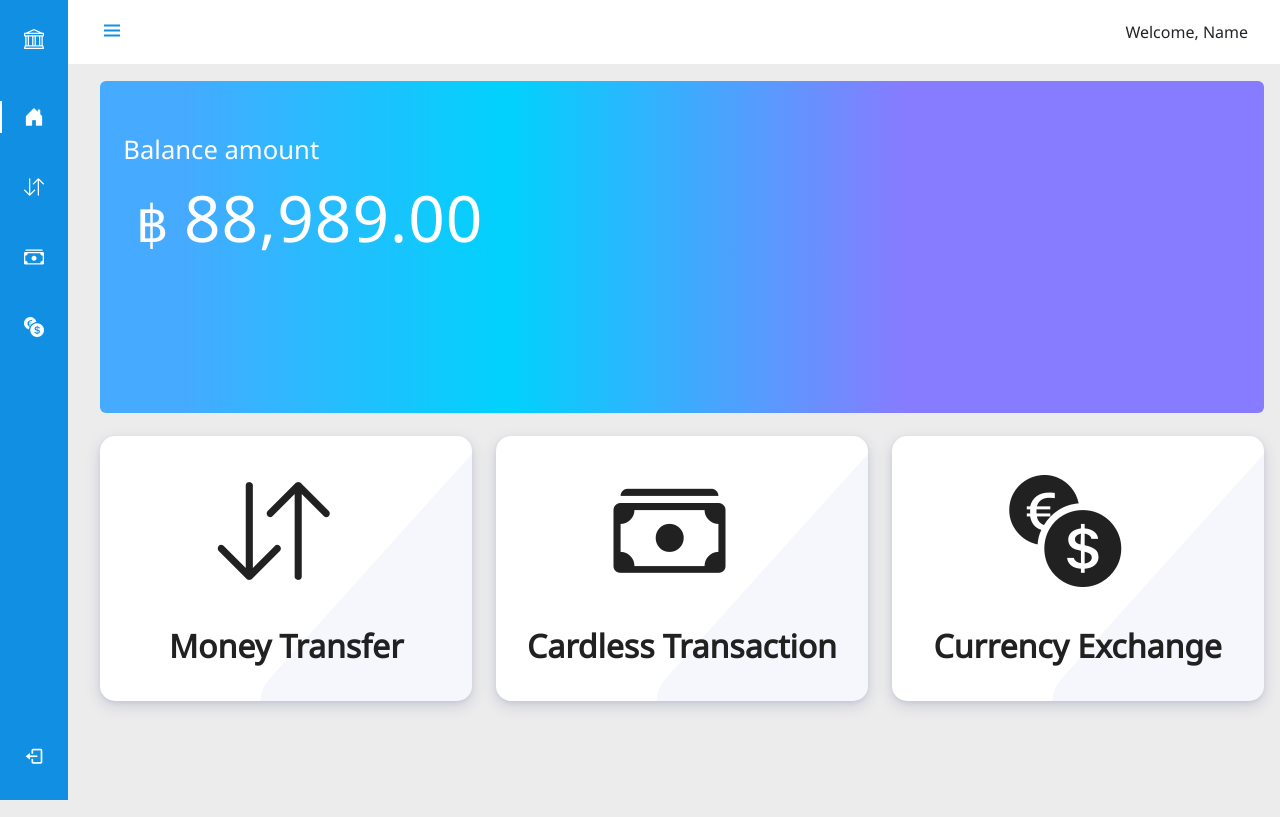
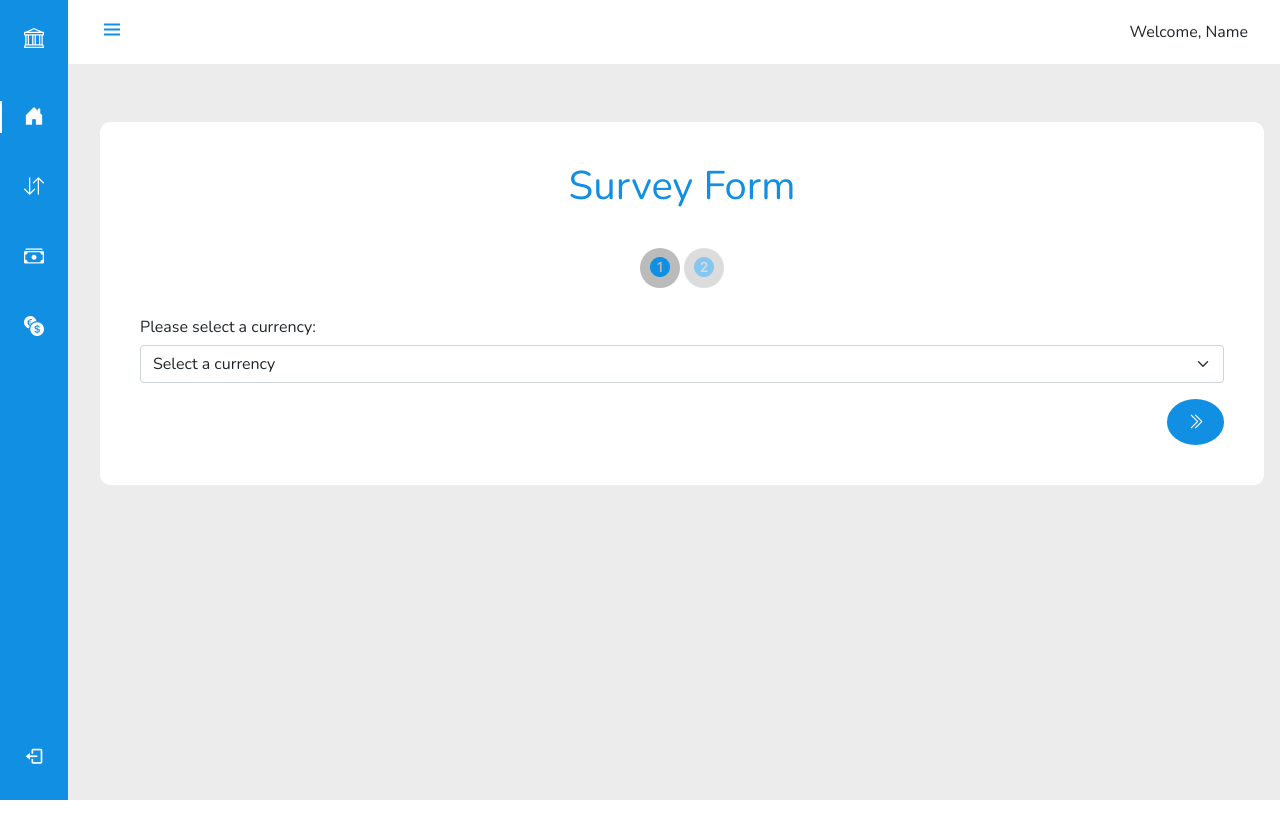
Before and after one commit to Thanida-P/Virtual-Banking-System-Prototype, a FastAPI app: page / in a window 1280 px wide. Run offline with FastAPI, Linux system fonts and the light colour scheme; some libraries are stand-ins or nearby versions.

Commit message:
currency exchange ver 1

```diff
--- a/main.py
+++ b/main.py
@@ -82,4 +82,4 @@ manager.cookie_name = "session"
 #login
 @app.get("/", response_class=HTMLResponse)
 async def login(request: Request):
-    return templates.TemplateResponse("home.html", {"request": request})
+    return templates.TemplateResponse("currencyExchange.html", {"request": request})
--- /dev/null
+++ b/static/css/currencyExchange.css
@@ -0,0 +1,131 @@
+.exchangeFormWrapper {
+    overflow: hidden;
+    min-height: fit-content;
+}
+
+#exchangeForm {
+    background-color: #ffffff;
+    padding: 40px;
+    border-radius: 10px;
+    margin-top: 5%;
+}
+
+#register{
+
+  color: var(--first-color);
+}
+
+h1 {
+    text-align: center
+}
+
+input {
+    padding: 10px;
+    width: 100%;
+    font-size: 17px;
+    font-family: Raleway;
+    border: 1px solid #aaaaaa;
+    border-radius: 10px;
+    -webkit-appearance: none;
+}
+
+
+
+.tab input:focus{
+
+  border:1px solid var(--first-color) !important;
+  outline: none;
+}
+
+input.invalid {
+
+    border:1px solid #e03a0666;
+}
+
+.tab {
+    display: none
+}
+
+button {
+    background-color: var(--first-color);
+    color: #ffffff;
+    border: none;
+    border-radius: 50%;
+    padding: 10px 20px;
+    font-size: 17px;
+    font-family: Raleway;
+    cursor: pointer
+}
+
+button:hover {
+    opacity: 0.8
+}
+
+button:focus{
+
+  outline: none !important;
+}
+
+#prevBtn {
+    background-color: #bbbbbb
+}
+
+
+.all-steps{
+      text-align: center;
+    margin-top: 30px;
+    margin-bottom: 30px;
+    width: 100%;
+    display: inline-flex;
+    justify-content: center;
+}
+
+.step {
+    height: 40px;
+    width: 40px;
+    margin: 0 2px;
+    background-color: #bbbbbb;
+    border: none;
+    border-radius: 50%;
+    display: flex;
+    justify-content: center;
+    align-items: center;
+    font-size: 20px;
+    color: var(--first-color);
+    opacity: 0.5;
+}
+
+.step.active {
+    opacity: 1
+}
+
+
+.step.finish {
+   color: #fff;
+   background: var(--first-color);
+   opacity: 1;
+
+}
+
+
+
+.all-steps {
+    text-align: center;
+    margin-top: 30px;
+    margin-bottom: 30px
+}
+
+.thanks-message {
+    display: none
+}
+
+.from, .to {
+    display: flex;
+    justify-content: center;
+    align-items: center;
+    margin-top: 20px
+}
+
+#currency-rate, #exchange-form {
+    display: none;
+}
--- a/static/css/home.css
+++ b/static/css/home.css
@@ -127,8 +127,6 @@ body {
   margin-bottom: 1rem;
   font-size: 2.5rem;
 }
-.our_solution_content p {
-}
 
 .hover_color_bubble {
   position: absolute;
@@ -153,5 +151,5 @@ body {
   color: #212121;
   font-size: 7rem;
   font-weight: bolder;
-  margin-left: 30%;
+  margin-left: 35%;
 }
--- /dev/null
+++ b/static/js/currencyExchange.js
@@ -0,0 +1,90 @@
+var currentTab = 0;
+document.addEventListener("DOMContentLoaded", function (event) {
+  showTab(currentTab);
+  document.getElementById("currency").addEventListener("change", displayRates);
+  document
+    .getElementById("exchangeOption")
+    .addEventListener("change", displayExchangeForm);
+});
+
+function showTab(n) {
+  var x = document.getElementsByClassName("tab");
+  x[n].style.display = "block";
+  if (n == 0) {
+    document.getElementById("prevBtn").style.display = "none";
+  } else {
+    document.getElementById("prevBtn").style.display = "inline";
+  }
+  if (n == x.length - 1) {
+    document.getElementById("nextBtn").innerHTML =
+      '<i class="bi bi-chevron-double-right"></i>';
+  } else {
+    document.getElementById("nextBtn").innerHTML =
+      '<i class="bi bi-chevron-double-right"></i>';
+  }
+  fixStepIndicator(n);
+}
+
+function nextPrev(n) {
+  var x = document.getElementsByClassName("tab");
+  if (n == 1 && !validateForm()) return false;
+  x[currentTab].style.display = "none";
+  currentTab = currentTab + n;
+  if (currentTab >= x.length) {
+    document.getElementById("nextprevious").style.display = "none";
+    document.getElementById("all-steps").style.display = "none";
+    document.getElementById("register").style.display = "none";
+    document.getElementById("text-message").style.display = "block";
+  }
+
+  var currencyRate = document.getElementById("currency-rate");
+  var exchangeForm = document.getElementById("exchange-form");
+  var exchangeOption = document.getElementById("exchangeOption").value;
+  if (currentTab == 1) {
+    currencyRate.style.display = "none";
+    if (exchangeOption == "buy" || exchangeOption == "sell") {
+      exchangeForm.style.display = "block";
+    }
+  } else if (currentTab == 0) {
+    currencyRate.style.display = "block";
+    exchangeForm.style.display = "none";
+  } else {
+    currencyRate.style.display = "none";
+    exchangeForm.style.display = "none";
+  }
+
+  showTab(currentTab);
+}
+
+function validateForm() {
+  return true;
+}
+
+function fixStepIndicator(n) {
+  var i,
+    x = document.getElementsByClassName("step");
+  for (i = 0; i < x.length; i++) {
+    x[i].className = x[i].className.replace(" active", "");
+  }
+  x[n].className += " active";
+}
+
+function displayRates() {
+  var currencyRate = document.getElementById("currency-rate");
+  if (
+    currencyRate.style.display == "" ||
+    currencyRate.style.display == "none"
+  ) {
+    currencyRate.style.display = "block";
+  }
+}
+
+function displayExchangeForm() {
+  var exchangeForm = document.getElementById("exchange-form");
+  if (
+    exchangeForm.style.display == "" ||
+    exchangeForm.style.display == "none"
+  ) {
+    exchangeForm.style.display = "block";
+  }
+}
--- a/templates/currencyExchange.html
+++ b/templates/currencyExchange.html
@@ -0,0 +1,96 @@
+{% extends "sidebar_header.html" %} {%block head%} {{super()}}
+<link
+  rel="stylesheet"
+  href="{{url_for('static',path='css/currencyExchange.css')}}"
+/>
+<script type="text/javascript" src="/static/js/currencyExchange.js"></script>
+{%endblock%} {%block content%}
+<div class="exchangeFormWrapper">
+  <form id="exchangeForm">
+    <h1 id="register">Survey Form</h1>
+    <div class="all-steps" id="all-steps">
+      <span class="step"><i class="bi bi-1-circle-fill"></i></span>
+      <span class="step"><i class="bi bi-2-circle-fill"></i></span>
+    </div>
+
+    <div class="tab">
+      <h6>Please select a currency:</h6>
+      <p>
+        <select name="currency" class="form-select" id="currency" required>
+          <option value="" disabled selected>Select a currency</option>
+          <option value="USD">USD - United States Dollar</option>
+          <option value="EUR">EUR - Euro</option>
+          <option value="GBP">GBP - British Pound Sterling</option>
+          <option value="JPY">JPY - Japanese Yen</option>
+          <option value="AUD">AUD - Australian Dollar</option>
+          <option value="CAD">CAD - Canadian Dollar</option>
+          <option value="CHF">CHF - Swiss Franc</option>
+          <option value="CNY">CNY - Chinese Yuan</option>
+          <option value="SGD">SGD - Singapore Dollar</option>
+          <option value="HKD">HKD - Hong Kong Dollar</option>
+          <option value="NZD">NZD - New Zealand Dollar</option>
+          <option value="SEK">SEK - Swedish Krona</option>
+          <option value="DKK">DKK - Danish Krone</option>
+          <option value="NOK">NOK - Norwegian Krone</option>
+          <option value="KRW">KRW - South Korean Won</option>
+          <option value="TWD">TWD - New Taiwan Dollar</option>
+          <option value="MYR">MYR - Malaysian Ringgit</option>
+          <option value="IDR">IDR - Indonesian Rupiah</option>
+          <option value="INR">INR - Indian Rupee</option>
+          <option value="PHP">PHP - Philippine Peso</option>
+          <option value="VND">VND - Vietnamese Dong</option>
+          <option value="ZAR">ZAR - South African Rand</option>
+        </select>
+      </p>
+    </div>
+    <div class="tab">
+      <h6>Please select an exchange option:</h6>
+      <p>
+        <select
+          name="exchangeOption"
+          class="form-select"
+          id="exchangeOption"
+          required
+        >
+          <option value="" disabled selected>Select an exchange option</option>
+          <option value="buy">Buy</option>
+          <option value="sell">Sell</option>
+        </select>
+      </p>
+    </div>
+    <div id="currency-rate">
+      <div class="from">
+        <span>Exchange from THB to USD: </span>
+        <span id="rate">1 THB = 0.03 USD</span>
+      </div>
+      <div class="to">
+        <span>Exchange from USD to THB: </span>
+        <span id="rate">1 USD = 33.33 THB</span>
+      </div>
+    </div>
+    <div id="exchange-form">
+      <label for="baht">Thai Baht:</label>
+      <input type="number" id="baht" name="baht" required />
+      <label for="other" class="mt-3">USD:</label>
+      <input type="number" id="other" name="other" class="mb-3" required />
+    </div>
+    <div class="thanks-message text-center" id="text-message">
+      <h3>Exchange Successful!</h3>
+      <p>Thank you for using our currency exchange service.</p>
+      <span><b>Current THB Balance:</b> 100,000.00 THB</span
+      ><br />
+      <span><b>Current USD Balance:</b> 3,333.33 USD</b></span>
+    </div>
+    <div style="overflow: auto" id="nextprevious">
+      <div style="float: right">
+        <button type="button" id="prevBtn" onclick="nextPrev(-1)">
+          <i class="bi bi-chevron-double-left"></i>
+        </button>
+        <button type="button" id="nextBtn" onclick="nextPrev(1)">
+          <i class="bi bi-chevron-double-right"></i>
+        </button>
+      </div>
+    </div>
+  </form>
+</div>
+{%endblock%}
```
